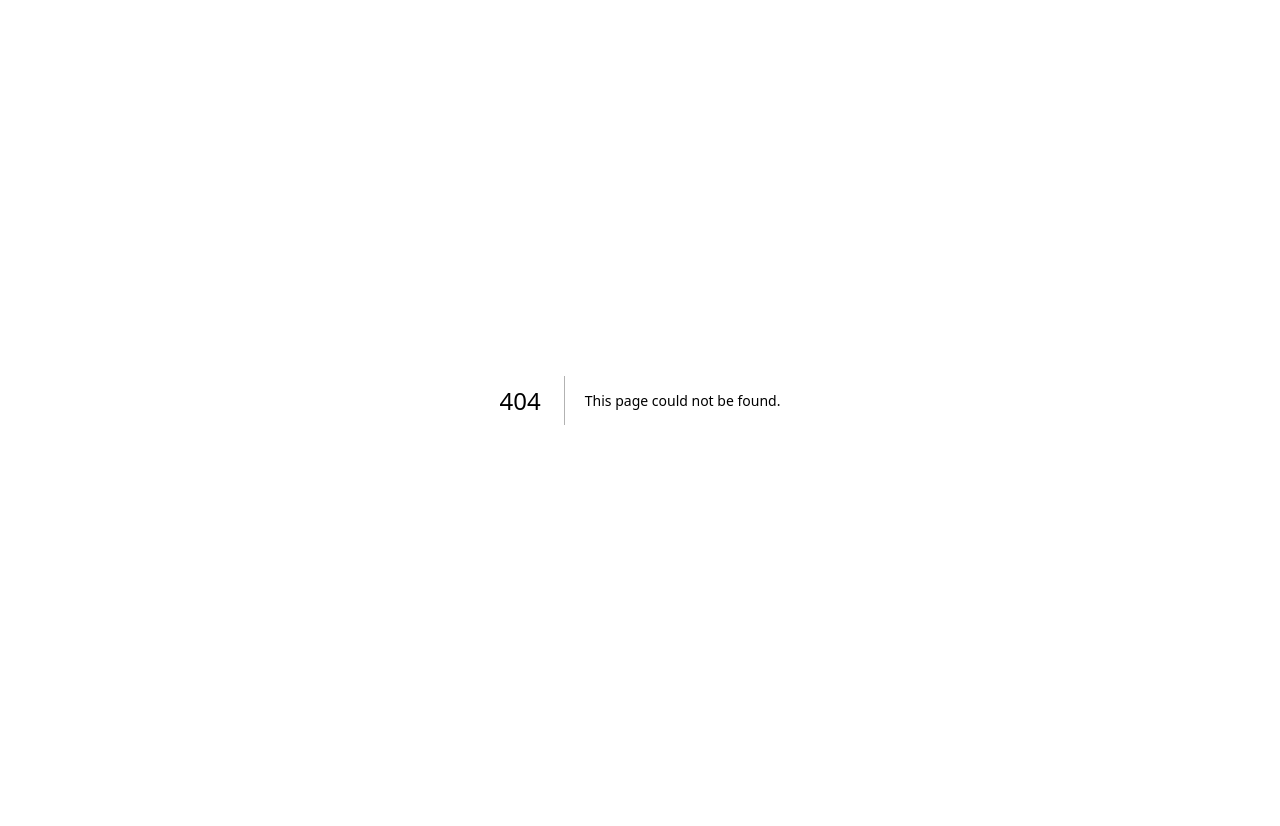
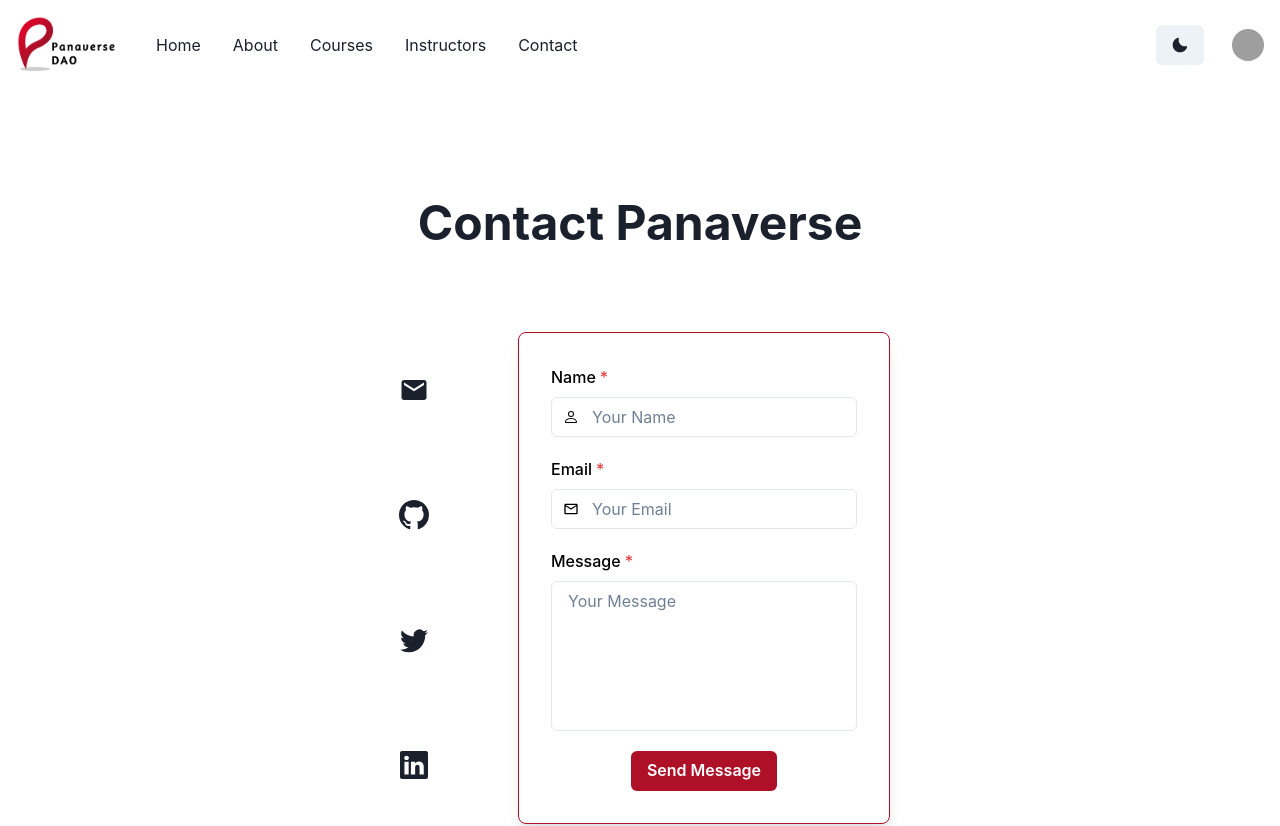
Before and after one commit to AhmedDotDev/Pananerse_Syllabus, a Next.js app: page /contact in a window 1280 px wide. Before the commit this address had no page. Shown: the top 826 px of the page. Before the commit the page ends 800 px from the top, so only its background shows below. Built offline with nearby package versions, Linux system fonts and the light colour scheme; grey boxes are pictures that could not be loaded.

Commit message:
contact page design

```diff
--- /dev/null
+++ b/app/components/contact.tsx
@@ -0,0 +1,183 @@
+import {
+    Box,
+    Button,
+    Flex,
+    FormControl,
+    FormLabel,
+    Heading,
+    IconButton,
+    Input,
+    InputGroup,
+    InputLeftElement,
+    Link,
+    Stack,
+    Textarea,
+    Tooltip,
+    useClipboard,
+    useColorModeValue,
+    VStack,
+  } from '@chakra-ui/react';
+  import React from 'react';
+  import { BsGithub, BsLinkedin, BsPerson, BsTwitter } from 'react-icons/bs';
+  import { MdEmail, MdOutlineEmail } from 'react-icons/md';
+
+
+
+
+
+  export default function ContactFormWithSocialButtons() {
+    const { hasCopied, onCopy } = useClipboard('example@example.com');
+
+    return (
+      <Flex
+        bg={useColorModeValue('ffffff', 'gray.900')}
+        align="center"
+        justify="center"
+        css={{
+
+          backgroundAttachment: 'fixed',
+        }}
+        id="contact">
+        <Box
+          borderRadius="lg"
+          m={{ base: 5, md: 16, lg: 10 }}
+          p={{ base: 5, lg: 16 }}>
+          <Box>
+            <VStack spacing={{ base: 4, md: 8, lg: 20 }}>
+              <Heading
+                fontSize={{
+                  base: '4xl',
+                  md: '5xl',
+                }}>
+                Contact Panaverse              </Heading>
+
+              <Stack
+                spacing={{ base: 4, md: 8, lg: 20 }}
+                direction={{ base: 'column', md: 'row' }}>
+                <Stack
+                  align="center"
+                  justify="space-around"
+                  direction={{ base: 'row', md: 'column' }}>
+                  <Tooltip
+                    label={hasCopied ? 'Email Copied!' : 'Copy Email'}
+                    closeOnClick={false}
+                    hasArrow>
+                    <IconButton
+                      aria-label="email"
+                      variant="ghost"
+                      size="lg"
+                      fontSize="3xl"
+                      icon={<MdEmail />}
+                      _hover={{
+                        bg: '#ae1028',
+                        color: useColorModeValue('ffffff', 'gray.900'),
+                      }}
+                      onClick={onCopy}
+                      isRound
+                    />
+                  </Tooltip>
+
+                  <Link href="#">
+                    <IconButton
+                      aria-label="github"
+                      variant="ghost"
+                      size="lg"
+                      fontSize="3xl"
+                      icon={<BsGithub />}
+                      _hover={{
+                        bg: '#ae1028',
+                        color: useColorModeValue('white', 'gray.700'),
+                      }}
+                      isRound
+                    />
+                  </Link>
+
+                  <Link href="#">
+                    <IconButton
+                      aria-label="twitter"
+                      variant="ghost"
+                      size="lg"
+                      icon={<BsTwitter size="28px" />}
+                      _hover={{
+                        bg: '#ae1028',
+                        color: useColorModeValue('white', 'gray.700'),
+                      }}
+                      isRound
+                    />
+                  </Link>
+
+                  <Link href="#">
+                    <IconButton
+                      aria-label="linkedin"
+                      variant="ghost"
+                      size="lg"
+                      icon={<BsLinkedin size="28px" />}
+                      _hover={{
+                        bg: '#ae1028',
+                        color: useColorModeValue('white', 'gray.700'),
+                      }}
+                      isRound
+                    />
+                  </Link>
+                </Stack>
+
+                <Box
+                  bg={useColorModeValue('ffffff', 'gray.900')}
+                  borderRadius="lg"
+                  border={"1px solid #ae1028"}
+                  p={8}
+                  color={useColorModeValue('black', 'white')}
+                  shadow="lg">
+                  <VStack spacing={5}>
+                    <FormControl isRequired>
+                      <FormLabel>Name</FormLabel>
+
+                      <InputGroup>
+                        <InputLeftElement children={<BsPerson />} />
+                        <Input type="text" name="name" placeholder="Your Name" />
+                      </InputGroup>
+                    </FormControl>
+
+                    <FormControl isRequired>
+                      <FormLabel>Email</FormLabel>
+
+                      <InputGroup>
+                        <InputLeftElement children={<MdOutlineEmail />} />
+                        <Input
+                          type="email"
+                          name="email"
+                          placeholder="Your Email"
+                        />
+                      </InputGroup>
+                    </FormControl>
+
+                    <FormControl isRequired>
+                      <FormLabel>Message</FormLabel>
+
+                      <Textarea
+                        name="message"
+                        placeholder="Your Message"
+                        rows={6}
+                        resize="none"
+                      />
+                    </FormControl>
+
+                    <Button
+                      colorScheme="blue"
+                      bg="#ae1028"
+                      color="white"
+                      _hover={{
+                        bg: 'gray.300',
+                      }}
+                    >
+                       Send Message
+                    </Button>
+                  </VStack>
+                </Box>
+              </Stack>
+            </VStack>
+          </Box>
+        </Box>
+      </Flex>
+    )
+  }
--- /dev/null
+++ b/app/contact/page.tsx
@@ -0,0 +1,16 @@
+"use client"
+import ContactFormWithSocialButtons from "../components/contact"
+import LargeWithNewsletter from "../components/footer"
+import Nav from "../components/header"
+
+
+
+export default function Contact() {
+    return (
+<>
+<Nav></Nav>
+<ContactFormWithSocialButtons></ContactFormWithSocialButtons>
+<LargeWithNewsletter></LargeWithNewsletter>
+</>
+    )
+}
```
